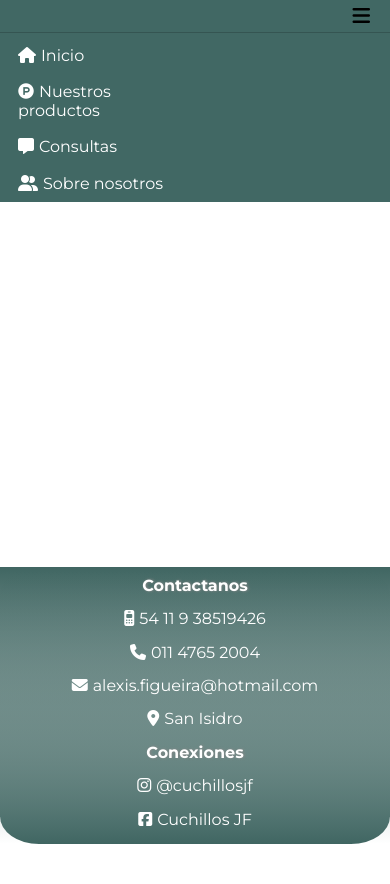
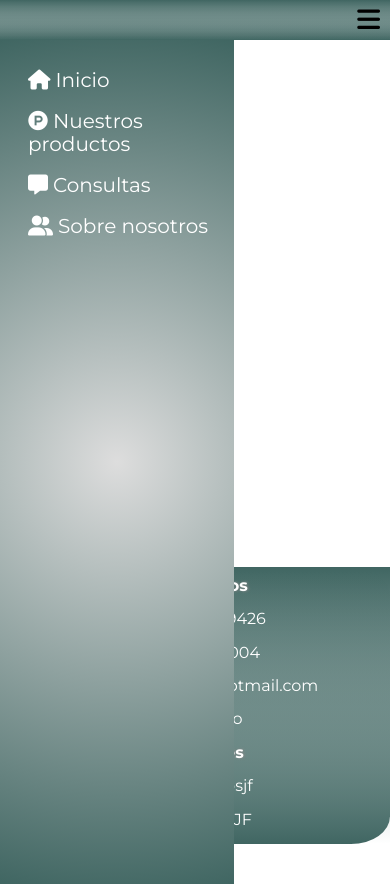
Before and after one commit to alexis-figueira/cuchillosJF, a PHP site: page / in a window 390 px wide. Before the commit the page ends 844 px from the top, so only its background shows below. Run offline with PHP 8.4, Linux system fonts and the light colour scheme; some libraries are stand-ins or nearby versions.

Commit message:
Nav repsonsive modificado

```diff
--- a/estilos/style.css
+++ b/estilos/style.css
@@ -11,7 +11,7 @@ body{
     min-height: 100vh;
 }
 
-.menu__mobile-ul{
+.menu__mobile{
     display: none;
 }
 
@@ -87,23 +87,6 @@ body{
     color: #fff;
 }
 
-.menu__mobile-button-container{
-
-    position:absolute;
-    width:100%;
-    font-size: 20px;
-    background-color: #416864;
-    color: black;
-    top: -32px;
-    z-index: 100;
-}
-
-.menu__mobile-button{
-    text-align: right;
-    width: 100%;
-    padding: 6px 20px;
-}
-
 footer{
     background-color: #355552;
     /* height: 300px; */
@@ -160,38 +143,52 @@ footer{
     }
 
     .menu{
-        background: #406662;
+        height: auto;
+        background: transparent;
     }
 
-
-
-    .menu{
-        height: 32px;
+    .menu__mobile{
+        display: block;
+        height: auto;
         width: 100%;
-        position: fixed;
     }
 
-    .menu__mobile-ul{
-        display: block;
-        position: absolute;
+    .menu__mobile-button-container{
+        position: fixed;
         width: 100%;
-        margin-top: 32px;
+        height: 40px;
+        text-align: right;
+        background: linear-gradient(to bottom, transparent, #406662);
+    }
+
+    .menu__mobile-button{
+        width: 100%;
+        color: black;
+        font-size: 26px;
+        padding: 7px 10px 7px 0px;
+        background: linear-gradient(to top, transparent, #406662);
     }
 
     .menu__li-container{
-        border-top: 1px solid #355552;
-        position: relative;
-        background-color: #416864;
-        left: -1000px;
-        padding-top: 5px;
-        transition: all 1s;
-        z-index: 50;
-        /* height: calc(100vh - 32px); */ /*para toamr tamaño completo de la pantalla */
+        position: absolute;
+        transform: translate(-100%, 40px);
+        width: 60%;
+        height: 100%;
+        background: radial-gradient(circle, #ddd, #406662);
+        list-style: none;
+        transition: all 0.4s ease;
+        padding-top: 20px;
+        padding-left: 10px;
+    }
+
+    .menu__mobile:hover > .menu__li-container{
+        transform: translate(0%, 40px);
     }
 
     .menu__mobile-li{
-        width: 50%;
+        width: 100%;
         padding: 9px 18px;
+        font-size: 20px;
     }
 
     .menu__mobile-li a{
@@ -205,12 +202,6 @@ footer{
         text-align: right;
         color: #ffffff;
         /* width: 30px; */
-    }
-
-
-
-    .menu__mobile-ul:hover > .menu__li-container{
-        left: 0px;
     }
 
     footer{
--- a/index.html
+++ b/index.html
@@ -34,24 +34,22 @@
 
 
 
-            <ul class="menu__mobile-ul">
+            <div class="menu__mobile">
                 <div class="menu__mobile-button-container">
                     <div class="menu__mobile-button fa-solid fa-bars"></div>
                 </div>
-                <div class="menu__li-container">
+                <ul class="menu__li-container">
                     <li class="menu__mobile-li"><i class="fa-solid fa-house"></i><a href="">Inicio</a></li>
                     <li class="menu__mobile-li"><i class="fa-brands fa-product-hunt"></i><a href="">Nuestros productos</a></li>
                     <li class="menu__mobile-li"><i class="fa-solid fa-message"></i><a href="./pages.html/consultas.html">Consultas</a></li>
                     <li class="menu__mobile-li"><i class="fa-solid fa-user-group"></i><a href="">Sobre nosotros</a></li>
-                </div>
-            </ul>
+                </ul>
+            </div>
         </nav>
     </header>
     <article>
-
     </article>
     <aside>
-
     </aside>
     <footer>
         <div class="footer-container">
```
